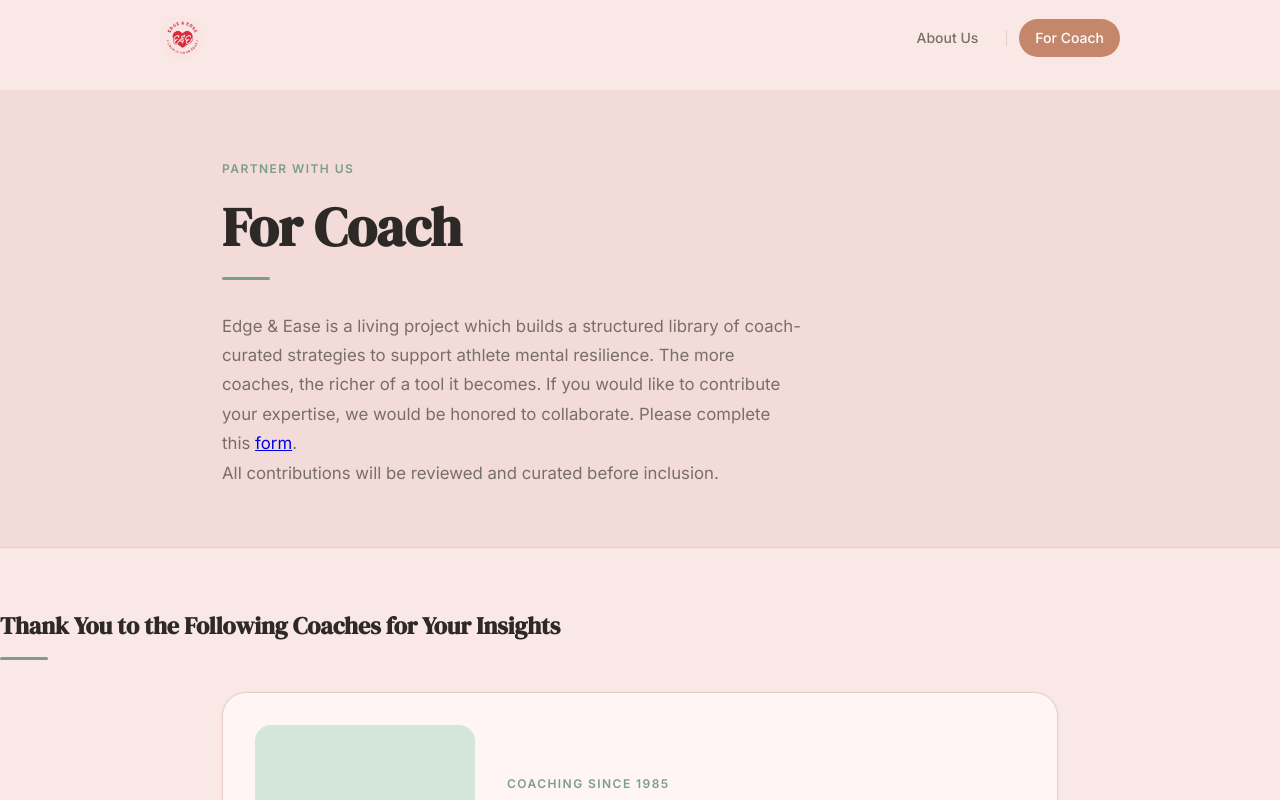
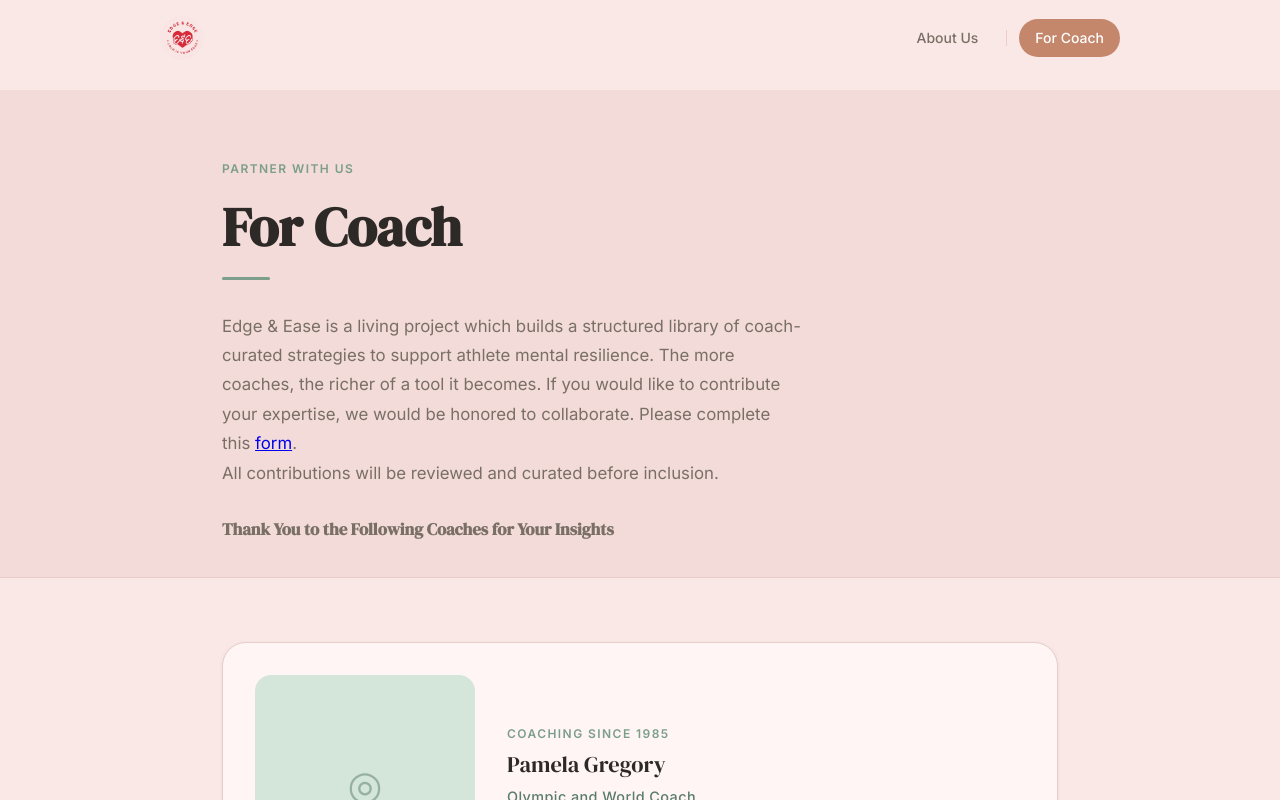
Before and after one commit to violetyan10/Edge-and-Ease, a Vue app in the folder frontend/: page /for-coach in a window 1280 px wide. Shown: the top 800 px of the page. Built offline with nearby package versions, Linux system fonts and the light colour scheme; the HTML template or start-up script is replaced by a standard one.

Commit message:
test_header_for_coach_2

```diff
--- a/frontend/src/views/ForCoachPage.vue
+++ b/frontend/src/views/ForCoachPage.vue
@@ -17,14 +17,14 @@
           All contributions will be reviewed and curated before inclusion.
         </p>
         <br>
-
+        <h2 class="inner-page__lead">
+          Thank You to the Following Coaches for Your Insights
+        </h2>
       </div>
     </section>
 
     <!-- Feature cards -->
     <section class="inner-page__cards">
-      <h1>    Thank You to the Following Coaches for Your Insights</h1>
-      <div class="divider" />
       <div class="section-wrapper cards-stack">
         <ProfileCard
           v-for="(item, i) in features"
```
